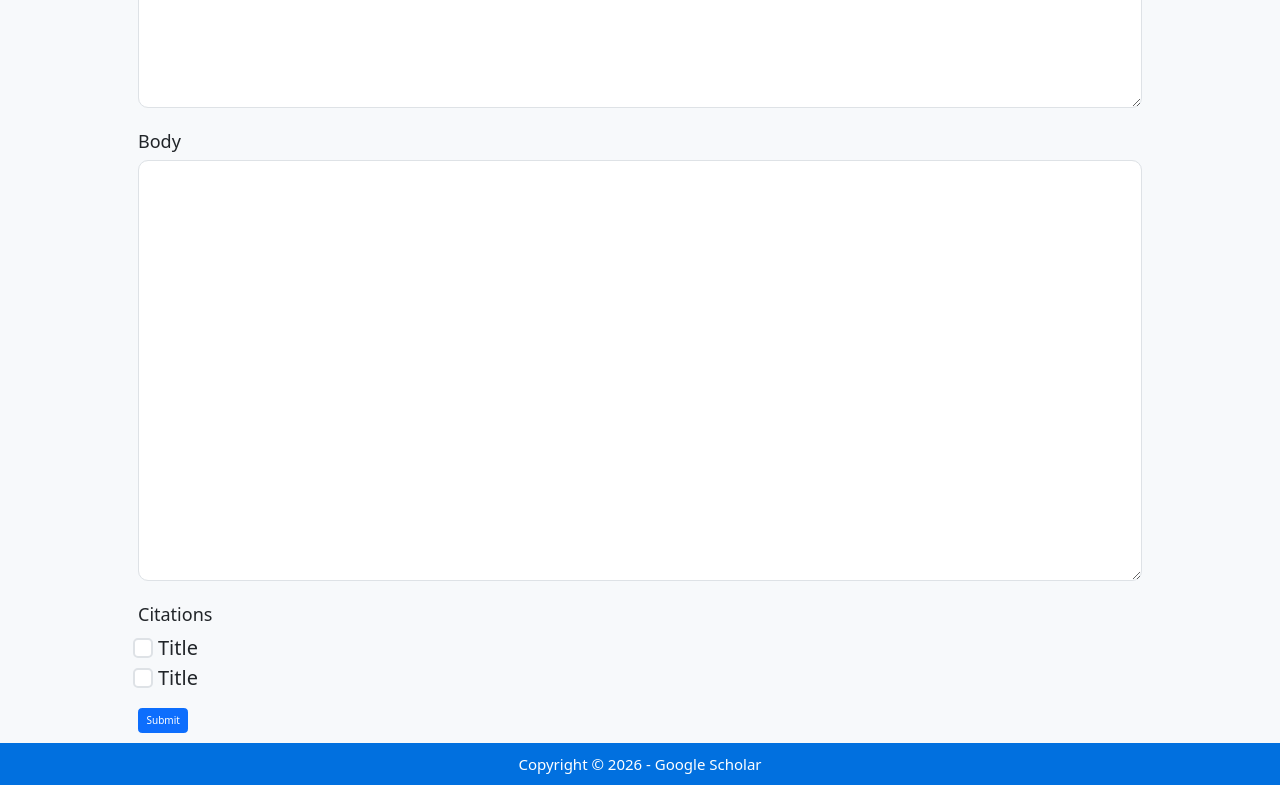
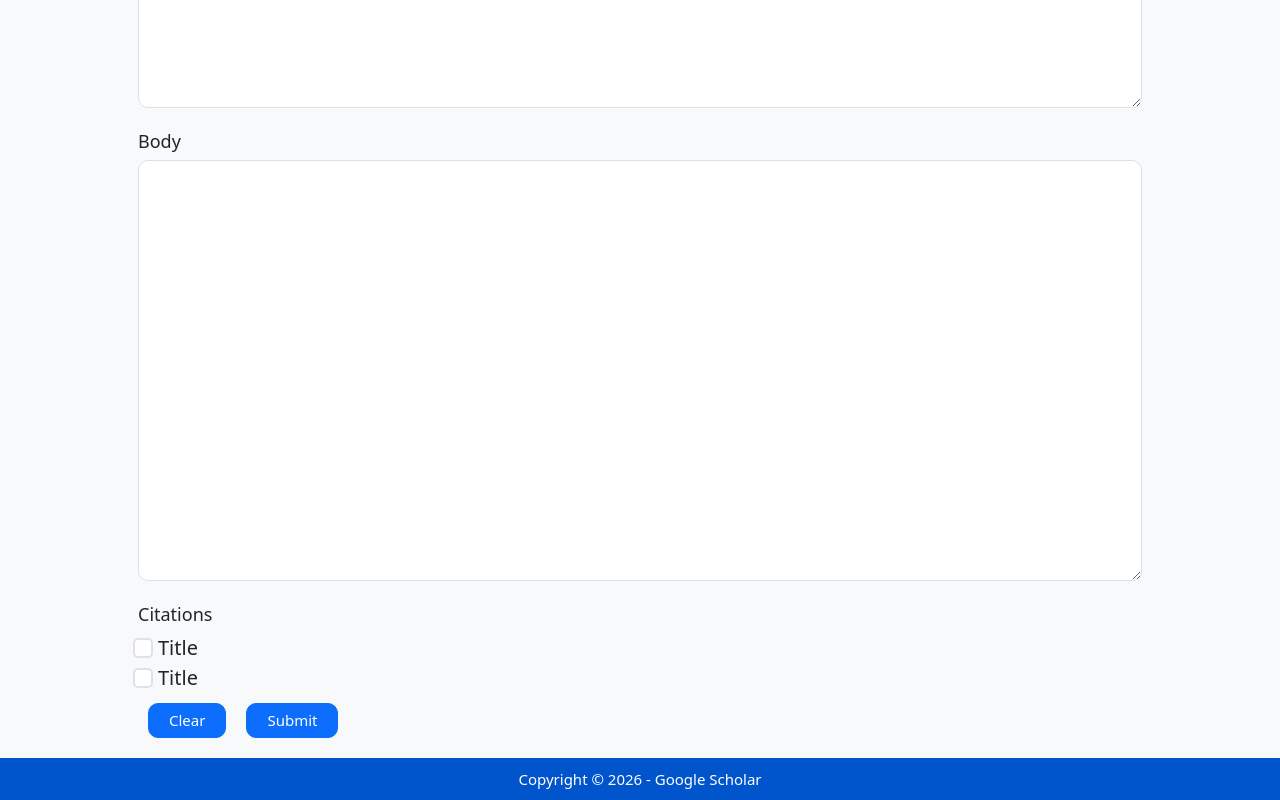
Before and after one commit to MehdiJmlkh/PaperDooni, a React (Vite) app in the folder google-scholar/: page /articles/new in a window 1280 px wide. Shown: the part 446-1246 px from the top of the page. Built offline with nearby package versions, Linux system fonts and the light colour scheme.

Commit message:
feat(ui): add Button component

```diff
--- /dev/null
+++ b/google-scholar/src/components/Button/Button.css
@@ -0,0 +1,6 @@
+.btn {
+  font-size: 1.5rem;
+  border-radius: 10px;
+  padding: 0.5rem 2rem;
+  margin: 1rem;
+}
--- /dev/null
+++ b/google-scholar/src/components/Button/Button.tsx
@@ -0,0 +1,12 @@
+import { Children } from "react";
+import "./Button.css";
+
+interface Props {
+  children: string;
+}
+
+const Button = ({ children }: Props) => {
+  return <button className="btn btn-primary">{children}</button>;
+};
+
+export default Button;
--- /dev/null
+++ b/google-scholar/src/components/Button/index.ts
@@ -0,0 +1,3 @@
+import Button from "./Button";
+
+export default Button;
--- a/google-scholar/src/index.css
+++ b/google-scholar/src/index.css
@@ -1,5 +1,5 @@
 :root {
-  --primary-color: #0170df;
+  --primary-color: #0055CC;
   --text-color: #212529;
   --secondary-color: #f8f9fa;
 
--- a/google-scholar/src/pages/AddArticlePage/AddArticlePage.css
+++ b/google-scholar/src/pages/AddArticlePage/AddArticlePage.css
@@ -38,3 +38,7 @@
   border-radius: var(--border-radius);
   padding: 0.7rem 1.2rem;
 }
+
+.add-article__submit {
+  font-size: 2rem;
+}
--- a/google-scholar/src/pages/AddArticlePage/AddArticlePage.tsx
+++ b/google-scholar/src/pages/AddArticlePage/AddArticlePage.tsx
@@ -1,3 +1,4 @@
+import Button from "../../components/Button";
 import CheckBox from "../../components/CheckBox";
 import "./AddArticlePage.css";
 
@@ -34,9 +35,8 @@ const AddArticlePage = () => {
         <label className="form-label add-article__label">Citations</label>
         <CheckBox>Title</CheckBox>
         <CheckBox>Title</CheckBox>
-        <button className="form__btn btn btn-primary" type="submit">
-          Submit
-        </button>
+        <Button>Clear</Button>
+        <Button>Submit</Button>
       </form>
     </main>
   );
```
